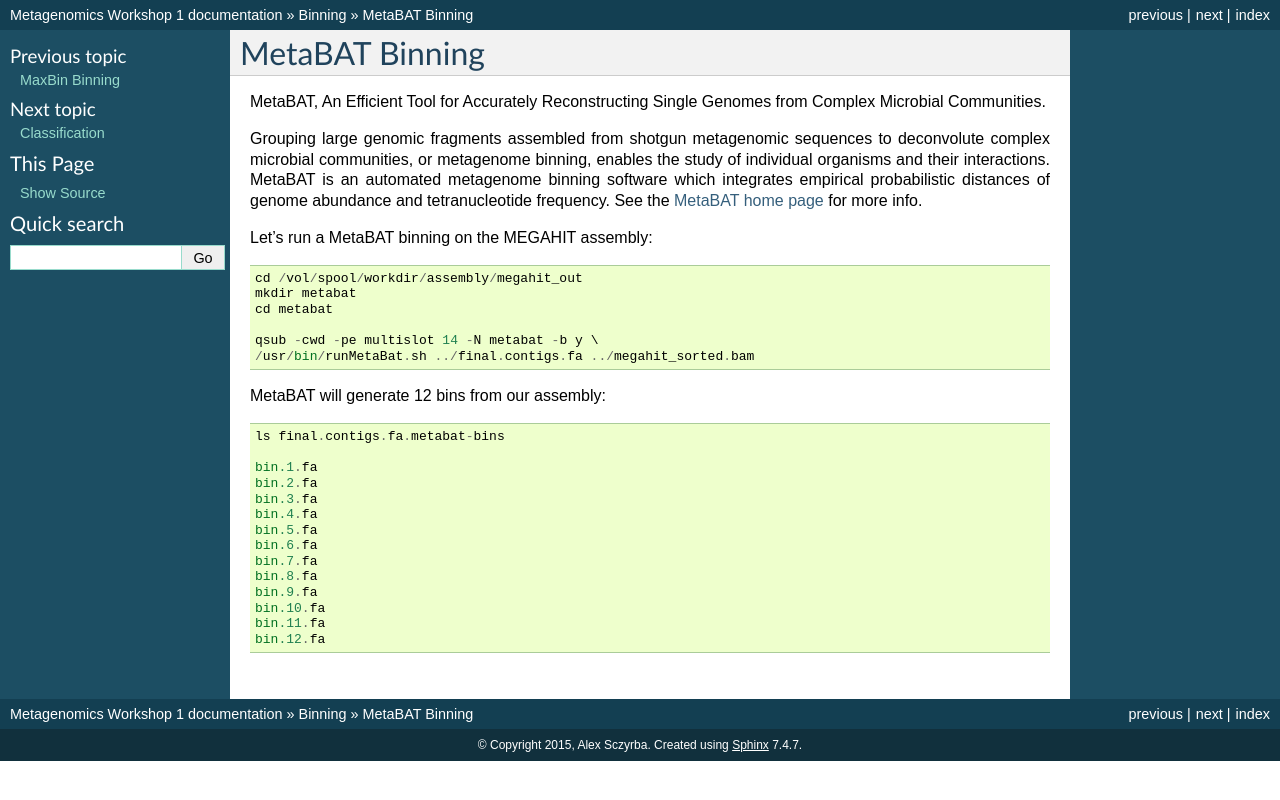
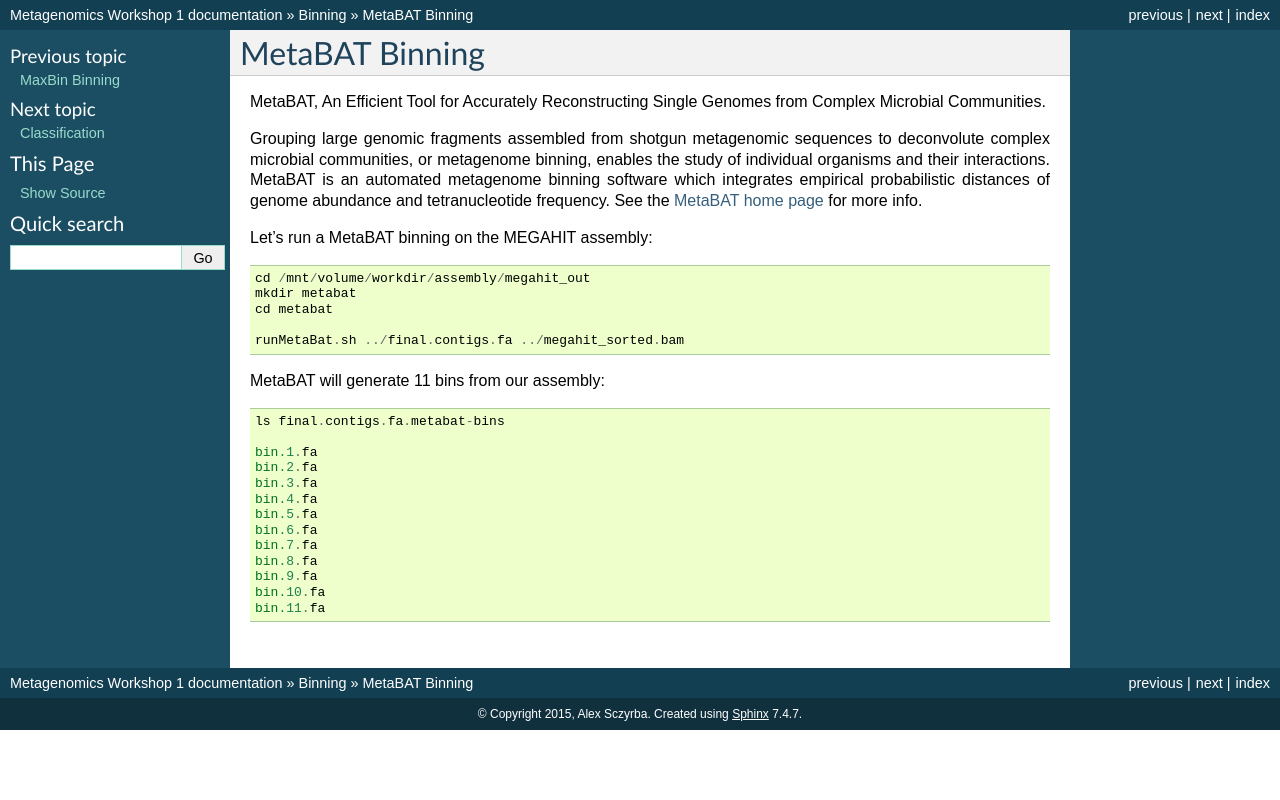
Before and after one commit to metagenomics/metagenomics-workshop, a Sphinx documentation site: the page built from docs/binning/metabat.rst, in a window 1280 px wide. Shown: the top 800 px of the page. Built offline with Sphinx 7.4.7, drawn with Linux system fonts in a browser that asks for light colours.

Commit message:
paths changed

```diff
--- a/docs/binning/metabat.rst
+++ b/docs/binning/metabat.rst
@@ -15,14 +15,13 @@ for more info.
 
 Let's run a MetaBAT binning on the MEGAHIT assembly::
 
-  cd /vol/spool/workdir/assembly/megahit_out
+  cd /mnt/volume/workdir/assembly/megahit_out
   mkdir metabat
   cd metabat
 
-  qsub -cwd -pe multislot 14 -N metabat -b y \
-  /usr/bin/runMetaBat.sh ../final.contigs.fa ../megahit_sorted.bam
+  runMetaBat.sh ../final.contigs.fa ../megahit_sorted.bam
 
-MetaBAT will generate 12 bins from our assembly::
+MetaBAT will generate 11 bins from our assembly::
 
   ls final.contigs.fa.metabat-bins
 
@@ -37,4 +36,3 @@ MetaBAT will generate 12 bins from our assembly::
   bin.9.fa
   bin.10.fa
   bin.11.fa
-  bin.12.fa
```
